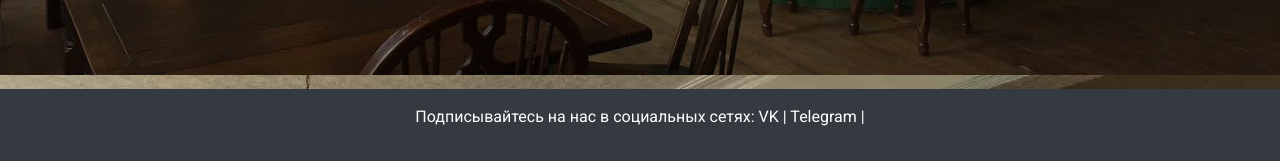
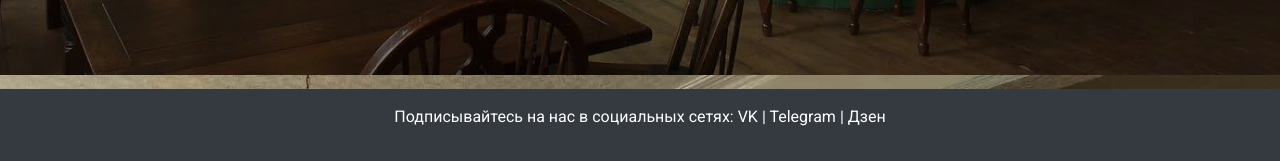
Before and after one commit to gvriil/book-a-table, a Django app: page /book/ in a window 1280 px wide. Shown: the part 725-886 px from the top of the page. Run offline with Django 4.2, Linux system fonts and the light colour scheme; some libraries are stand-ins or nearby versions.

Commit message:
Добавлен изменения в базовый шаблон 2

```diff
--- a/bookings/templates/bookings/base.html
+++ b/bookings/templates/bookings/base.html
@@ -137,6 +137,7 @@
     <p>Подписывайтесь на нас в социальных сетях:
         <a href="#" class="text-white">VK</a> |
         <a href="#" class="text-white">Telegram</a> |
+        <a href="#" class="text-white">Дзен</a>
     </p>
 </footer>
 
```
